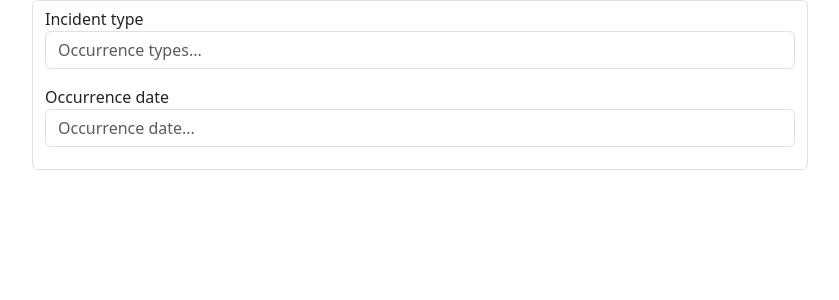
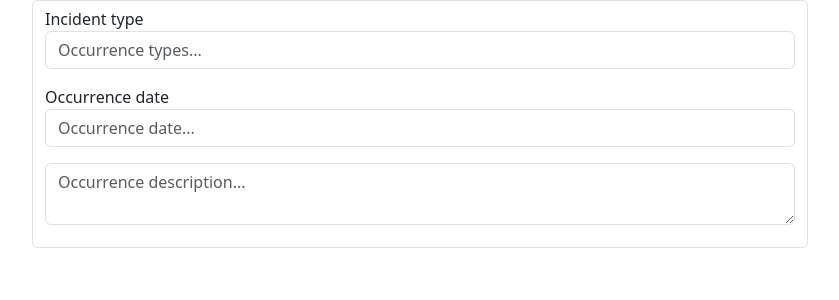
Before and after one commit to BeneditoBraimo/trm, a Django app: page /trm/reportIncident/ in a window 1280 px wide. Shown: the part 56-356 px from the top of the page, without its empty margins (220-1059 px from the left). Run offline with Django 5.2, Linux system fonts and the light colour scheme.

Commit message:
occurrenceDescription form field added

```diff
--- a/trmWeb/trm/templates/reportIncidentForm.html
+++ b/trmWeb/trm/templates/reportIncidentForm.html
@@ -21,6 +21,9 @@
                 <input class="form-control" name="occurrenceDate" id="occurrenceDate" placeholder="Occurrence date...">
             </p>
         </div>
+        <div class="mb-3">
+            <textarea class="form-control" name="occurreDescription" id="occurreDescription" placeholder="Occurrence description..."></textarea>
+        </div>
     </form>
 </div>
 {% endblock %}
```
